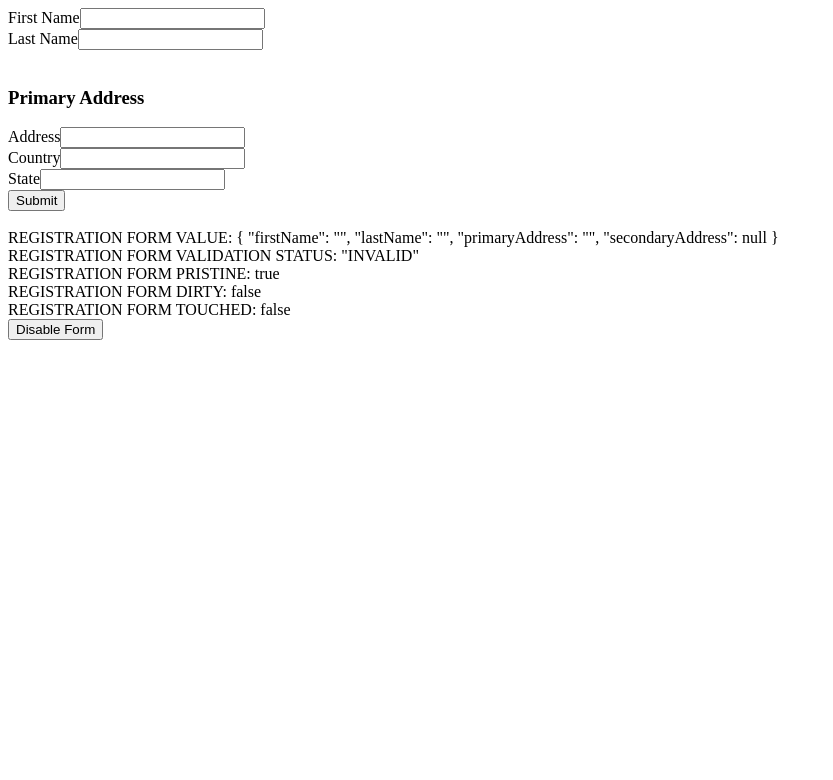
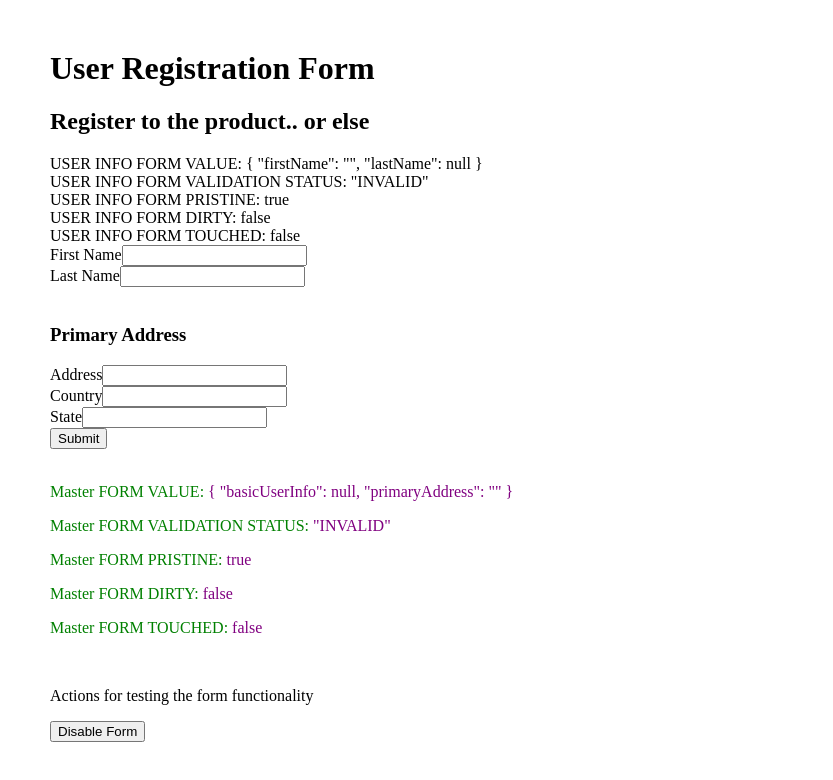
Before and after one commit to SandiSuran/Angular-CVA, an Angular app in the folder angular-cva/: page / in a window 1280 px wide. Shown: the top 780 px of the page, without its empty margins (0-833 px from the left). Built offline with nearby package versions, Linux system fonts and the light colour scheme.

Commit message:
implemented basic-user-info

```diff
--- a/angular-cva/apps/registration-app/src/app/components/registration-form/registration-form.component.html
+++ b/angular-cva/apps/registration-app/src/app/components/registration-form/registration-form.component.html
@@ -1,5 +1,5 @@
 <form [formGroup]="formGroup" (ngSubmit)="submitHandler()">
-  <div>
+  <!-- <div>
     <label for="firstName"> First Name</label>
     <input
       name="firstName"
@@ -16,7 +16,10 @@
       formControlName="lastName"
       title="Last Name"
     />
-  </div>
+  </div> -->
+  <angular-cva-user-info
+    formControlName="basicUserInfo"
+  ></angular-cva-user-info>
   <br />
   <h3>Primary Address</h3>
   <angular-cva-address formControlName="primaryAddress"></angular-cva-address>
@@ -55,8 +58,21 @@
 </form>
 
 <br />
-<div>REGISTRATION FORM VALUE: {{ formGroup.value | json }}</div>
-<div>REGISTRATION FORM VALIDATION STATUS: {{ formGroup.status | json }}</div>
-<div>REGISTRATION FORM PRISTINE: {{ formGroup.pristine }}</div>
-<div>REGISTRATION FORM DIRTY: {{ formGroup.dirty }}</div>
-<div>REGISTRATION FORM TOUCHED: {{ formGroup.touched }}</div>
+<div class="form-info-container">
+  <p>
+    Master FORM VALUE: <span>{{ formGroup.value | json }}</span>
+  </p>
+  <p>
+    Master FORM VALIDATION STATUS:
+    <span>{{ formGroup.status | json }}</span>
+  </p>
+  <p>
+    Master FORM PRISTINE: <span>{{ formGroup.pristine }}</span>
+  </p>
+  <p>
+    Master FORM DIRTY: <span>{{ formGroup.dirty }}</span>
+  </p>
+  <p>
+    Master FORM TOUCHED: <span>{{ formGroup.touched }}</span>
+  </p>
+</div>
--- a/angular-cva/apps/registration-app/src/app/components/registration-form/registration-form.component.scss
+++ b/angular-cva/apps/registration-app/src/app/components/registration-form/registration-form.component.scss
@@ -0,0 +1,6 @@
+.form-info-container {
+  color: green;
+  span {
+    color: purple;
+  }
+}
--- a/angular-cva/apps/registration-app/src/app/components/registration-form/registration-form.component.ts
+++ b/angular-cva/apps/registration-app/src/app/components/registration-form/registration-form.component.ts
@@ -46,10 +46,8 @@ export class RegistrationFormComponent implements OnInit, OnChanges {
     // });
 
     this.formGroup = this.fb.group({
-      firstName: ['', Validators.required],
-      lastName: ['', Validators.required],
+      basicUserInfo: [],
       primaryAddress: ['', Validators.required],
-      secondaryAddress: [],
     });
 
     if (this.registrationFormData) {
--- a/angular-cva/apps/registration-app/src/app/components/user-info/user-info.component.html
+++ b/angular-cva/apps/registration-app/src/app/components/user-info/user-info.component.html
@@ -4,11 +4,23 @@
 <div>USER INFO FORM DIRTY: {{ formGroup.dirty }}</div>
 <div>USER INFO FORM TOUCHED: {{ formGroup.touched }}</div>
 
+<form [formGroup]="formGroup">
   <div>
     <label for="firstName"> First Name</label>
-  <input name="firstName" type="text" />
+    <input
+      name="firstName"
+      type="text"
+      formControlName="firstName"
+      title="First Name"
+    />
   </div>
   <div>
     <label for="lastName"> Last Name</label>
-  <input name="lastName" type="text" />
+    <input
+      name="lastName"
+      type="text"
+      formControlName="lastName"
+      title="Last Name"
+    />
   </div>
+</form>
--- a/angular-cva/apps/registration-app/src/app/components/user-info/user-info.component.ts
+++ b/angular-cva/apps/registration-app/src/app/components/user-info/user-info.component.ts
@@ -1,15 +1,77 @@
-import { Component, OnInit, ChangeDetectionStrategy } from '@angular/core';
-import { FormBuilder, FormGroup } from '@angular/forms';
+import {
+  Component,
+  OnInit,
+  ChangeDetectionStrategy,
+  forwardRef,
+} from '@angular/core';
+import {
+  AbstractControl,
+  ControlValueAccessor,
+  FormBuilder,
+  FormGroup,
+  NG_VALIDATORS,
+  NG_VALUE_ACCESSOR,
+  ValidationErrors,
+  Validator,
+  Validators,
+} from '@angular/forms';
 
 @Component({
   selector: 'angular-cva-user-info',
   templateUrl: './user-info.component.html',
   styleUrls: ['./user-info.component.scss'],
   changeDetection: ChangeDetectionStrategy.OnPush,
+  providers: [
+    {
+      provide: NG_VALUE_ACCESSOR,
+      useExisting: forwardRef(() => UserInfoComponent),
+      multi: true,
+    },
+    {
+      provide: NG_VALIDATORS,
+      useExisting: forwardRef(() => UserInfoComponent),
+      multi: true,
+    },
+  ],
 })
-export class UserInfoComponent implements OnInit {
-  formGroup: FormGroup = this.fb.group({});
-  constructor(private fb: FormBuilder) {}
+export class UserInfoComponent
+  implements OnInit, ControlValueAccessor, Validator
+{
+  formGroup: FormGroup;
+  constructor(private fb: FormBuilder) {
+    this.formGroup = this.fb.group({
+      firstName: ['', [Validators.required]],
+      lastName: [],
+    });
+  }
+
+  validate(control: AbstractControl): ValidationErrors | null {
+    return this.formGroup.valid
+      ? null
+      : {
+          basicUserInfo: {
+            valid: false,
+            message: 'test',
+          },
+        };
+  }
+
+  private onChange(newVal: string) {
+    /* empty */
+  }
+  private onTouched(_?: any) {
+    /* empty */
+  }
+
+  writeValue(obj: any): void {
+    this.formGroup.patchValue(obj);
+  }
+  registerOnChange(fn: any): void {
+    this.formGroup.valueChanges.subscribe(fn);
+  }
+  registerOnTouched(fn: any): void {
+    this.onTouched = fn;
+  }
 
   ngOnInit(): void {}
 }
--- a/angular-cva/apps/registration-app/src/app/containers/registration/registration.component.html
+++ b/angular-cva/apps/registration-app/src/app/containers/registration/registration.component.html
@@ -1,6 +1,13 @@
+<h1>User Registration Form</h1>
+
+<h2>Register to the product.. or else</h2>
+
 <angular-cva-registration-form
   [disabled]="disabled"
 ></angular-cva-registration-form>
+
+<br />
+<p>Actions for testing the form functionality</p>
 <button type="button" title="disable-button" (click)="disableClickHandler()">
   Disable Form
 </button>
--- a/angular-cva/apps/registration-app/src/styles.scss
+++ b/angular-cva/apps/registration-app/src/styles.scss
@@ -1 +1,4 @@
 /* You can add global styles to this file, and also import other style files */
+body {
+  margin: 50px 50px;
+}
```
Lines whose indentation alone changed are shown as unchanged.
